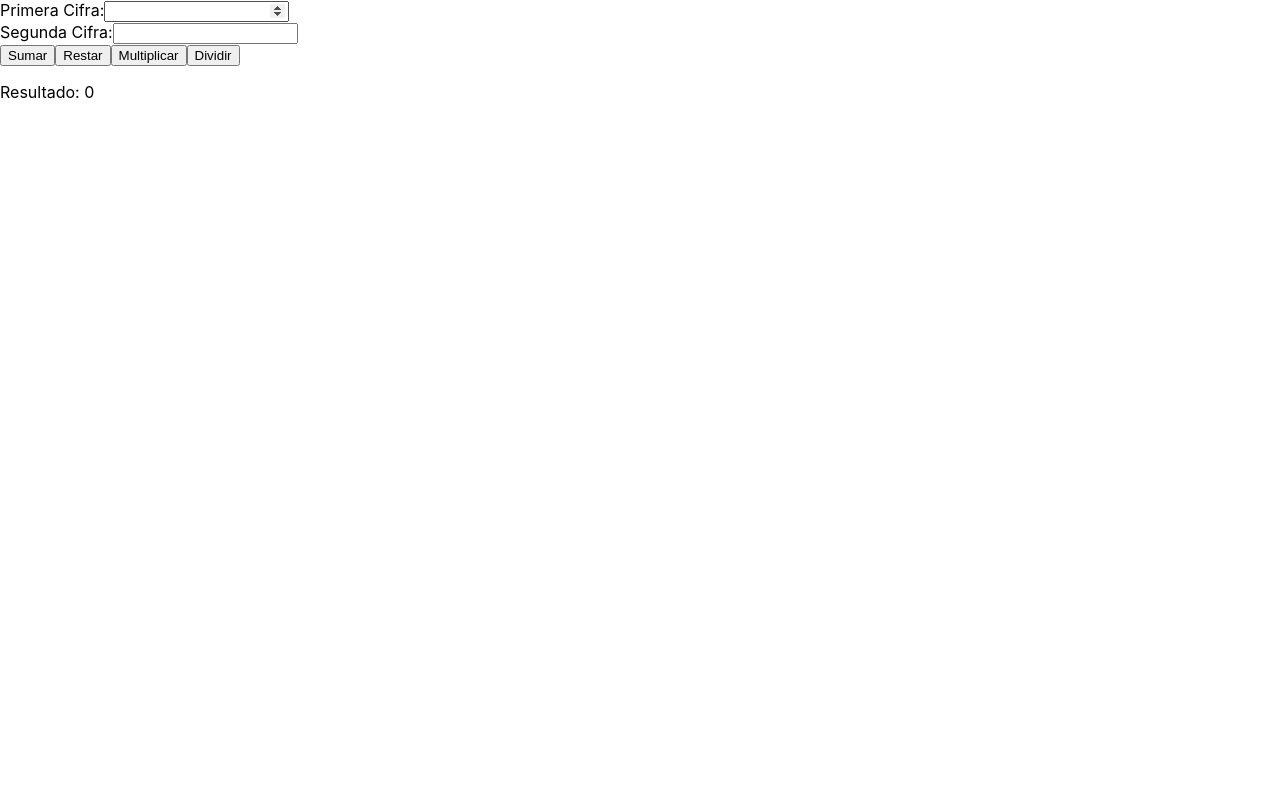
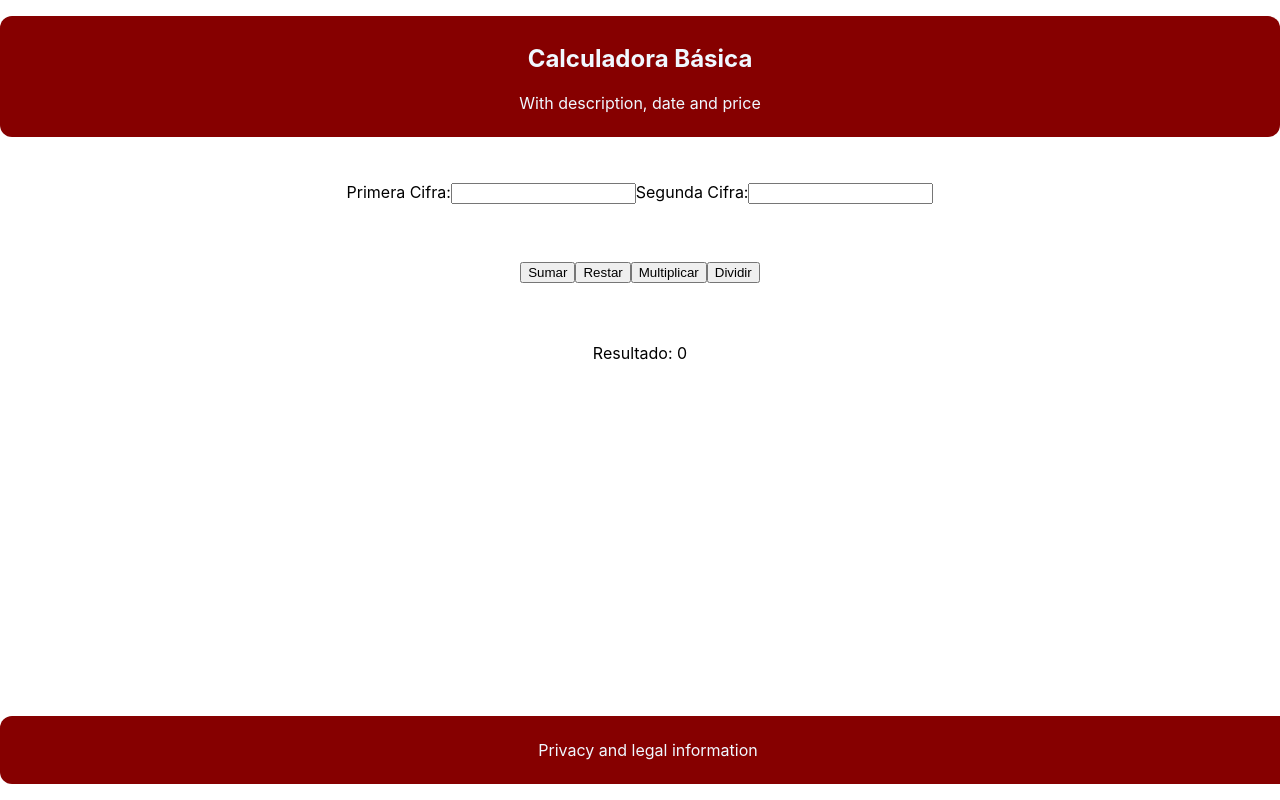
Before and after one commit to LaCeBr/CalculadoraReact, a React (Create React App) app in the folder calculadora/: page / in a window 1280 px wide. Built offline with nearby package versions, Linux system fonts and the light colour scheme.

Commit message:
Últimos retoques: cabecera y pie de página

```diff
--- a/calculadora/src/App.css
+++ b/calculadora/src/App.css
@@ -36,3 +36,15 @@
     transform: rotate(360deg);
   }
 }
+
+.contenedor {
+  display: flex;
+  justify-content: center;
+  align-items: center;
+  height: 10vh; /* Para asegurarte de que los contenedores ocupen toda la altura de la pantalla */
+}
+
+.contenedor > div {
+  margin: 10px; /* Añade un espacio entre los contenedores */
+  text-align: center; /* Alinea el texto dentro de los contenedores */
+}
--- a/calculadora/src/App.js
+++ b/calculadora/src/App.js
@@ -1,4 +1,6 @@
 import './App.css';
+import Header from './UI/Header';
+import Footer from './UI/Footer';
 import React, { useState } from 'react';
 import Entrada from './componentes/CampoNumerico';
 import Boton from './componentes/Boton';
@@ -17,15 +19,21 @@
 
   return (
     <div>
+      <Header />
+      <div className="contenedor">
         <Entrada label="Primera Cifra" num={num1} onChange={setNum1} />
         <Entrada label="Segunda Cifra" num={num2} onChange={setNum2} />
-
+      </div>
+      <div className="contenedor">
         <Boton operacion="Sumar" onClick={Opera} />
         <Boton operacion="Restar" onClick={Opera} />
         <Boton operacion="Multiplicar" onClick={Opera} />
         <Boton operacion="Dividir" onClick={Opera} />
-
+      </div>
+      <div className="contenedor">
         <p>{ultimaOperacion}: {resultado}</p>
+      </div>
+      <Footer />
     </div>
   );
 }
--- /dev/null
+++ b/calculadora/src/UI/Footer.css
@@ -0,0 +1,11 @@
+.footer {
+    position: fixed;
+    bottom: 0;
+    width: 100%; /* Asegúrate de que el pie de página ocupe todo el ancho de la pantalla */
+    padding: 0.5rem;
+    margin: 1rem 0;
+    border-radius: 12px;
+    background-color: #860000;
+    text-align: center;
+    color: aliceblue;
+}
--- /dev/null
+++ b/calculadora/src/UI/Footer.js
@@ -0,0 +1,11 @@
+import './Footer.css';
+
+function Footer() {
+    return (
+        <div className='footer'>
+            <p>Privacy and legal information</p>
+        </div>
+    )
+}
+
+export default Footer;
--- /dev/null
+++ b/calculadora/src/UI/Header.css
@@ -0,0 +1,8 @@
+.header {
+    padding: 0.5rem;
+    margin: 1rem 0;
+    border-radius: 12px;
+    background-color: #860000;
+    text-align: center;
+    color: aliceblue;
+}
--- /dev/null
+++ b/calculadora/src/UI/Header.js
@@ -0,0 +1,12 @@
+import './Header.css';
+
+function Header() {
+    return (
+        <div className='header'>
+            <h2>Calculadora Básica</h2>
+            <p>With description, date and price</p>
+        </div>
+    )
+}
+
+export default Header;
--- a/calculadora/src/componentes/CampoNumerico.js
+++ b/calculadora/src/componentes/CampoNumerico.js
@@ -4,12 +4,10 @@
   };
 
   return (
-    <div>
-      <label>
-        {label}:
-        <input type="number" value={value} onChange={handleInputChange} />
-      </label>
-    </div>
+    <label>
+      {label}:
+      <input type="number" value={value} onChange={handleInputChange} />
+    </label>
   );
 }
 
```
Lines whose indentation alone changed are shown as unchanged.
